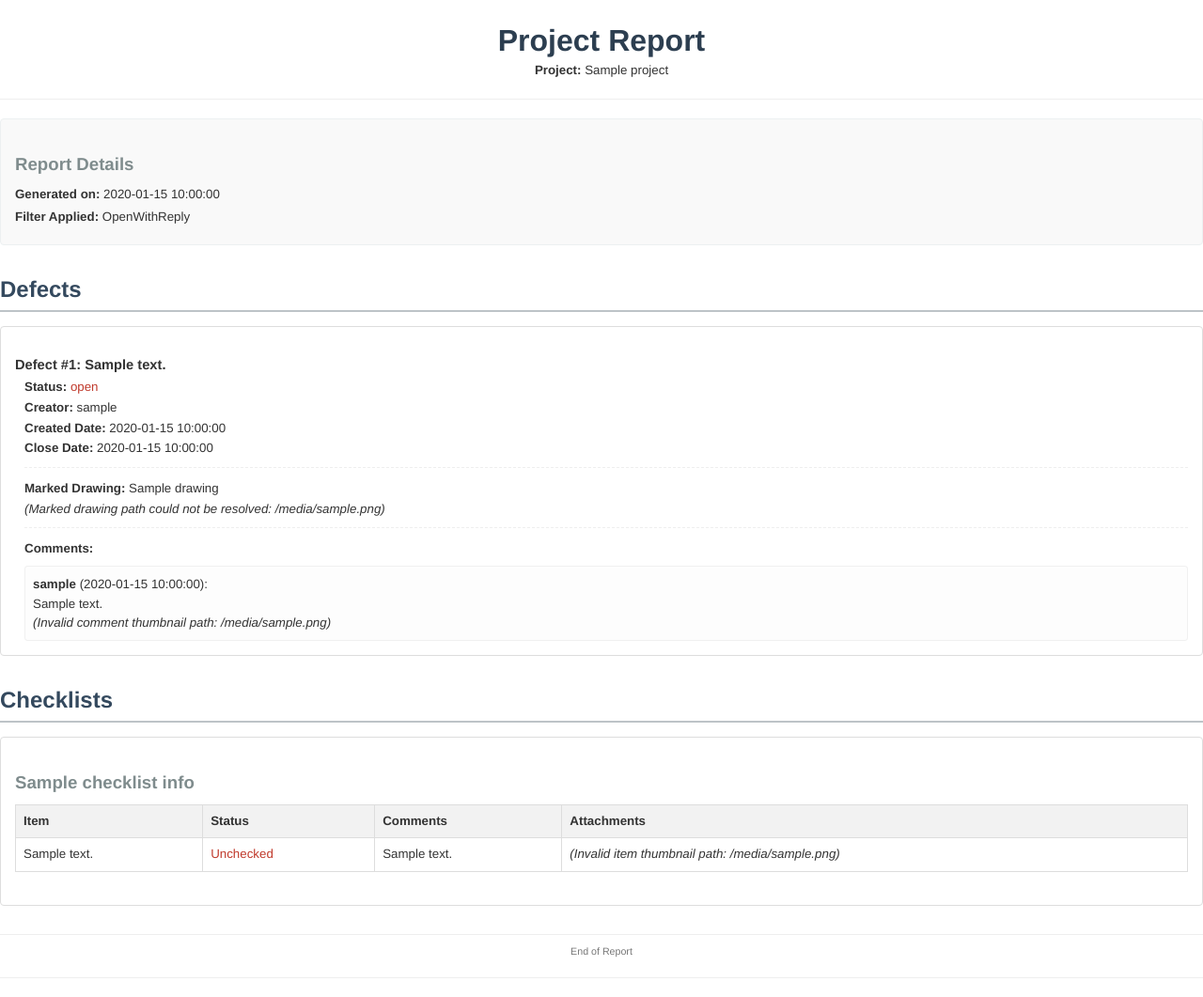
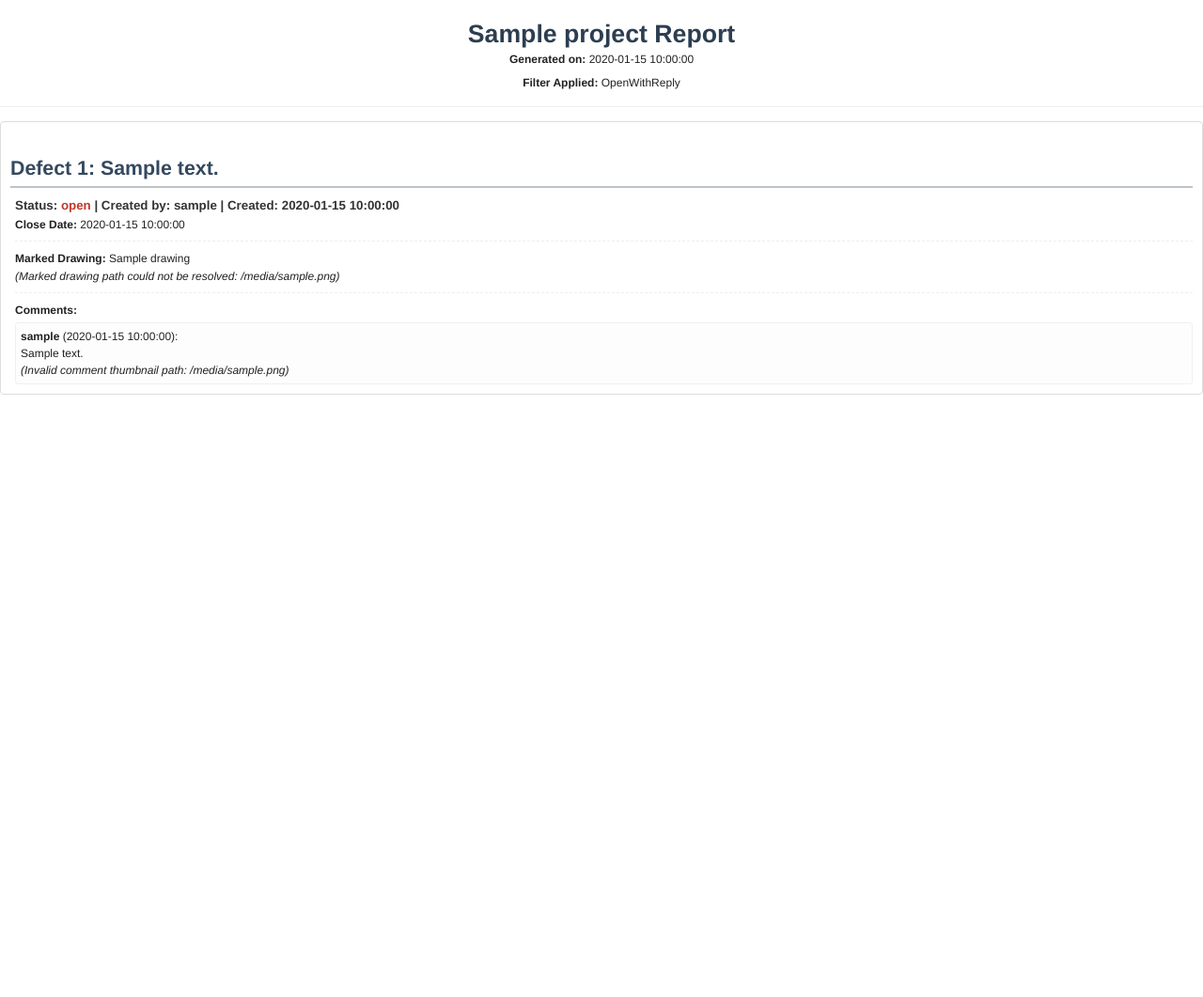
Before and after one commit to zoltanas/defect-tracking, a Python web app: template templates/report_template.html in a window 1280 px wide. Shown: the whole page at 94% size. After the commit the page ends 420 px from the top, so only its background shows below. Run offline with Jinja, Linux system fonts and the light colour scheme; the template is opened without the code that fills it: most values are stand-ins (such as "Sample title", 1, 10 or a date in 2020).

Commit message:
report without checklists

```diff
--- a/templates/report_template.html
+++ b/templates/report_template.html
@@ -13,8 +13,8 @@
             font-family: 'Helvetica Neue', Helvetica, Arial, sans-serif;
             margin: 0;
             padding: 0;
-            font-size: 10pt;
-            color: #333;
+            font-size: 9pt; /* Reduced font size */
+            color: #222; /* Darker text color */
             line-height: 1.4;
         }
         .container {
@@ -23,94 +23,93 @@
         }
         .header, .footer {
             text-align: center;
-            margin-bottom: 20px;
-            padding-bottom: 10px;
+            margin-bottom: 15px; /* Reduced margin */
+            padding-bottom: 8px; /* Reduced padding */
             border-bottom: 1px solid #eee;
         }
         .footer {
-            margin-top: 30px;
-            padding-top: 10px;
+            margin-top: 25px; /* Reduced margin */
+            padding-top: 8px; /* Reduced padding */
             border-top: 1px solid #eee;
-            font-size: 0.8em;
+            font-size: 0.75em; /* Slightly reduced font size */
             color: #777;
         }
         h1 {
-            font-size: 24pt;
+            font-size: 20pt; /* Reduced font size */
             color: #2c3e50;
             margin-bottom: 0;
         }
         h2 {
-            font-size: 18pt;
+            font-size: 16pt; /* Reduced font size */
             color: #34495e;
-            margin-top: 30px;
-            margin-bottom: 15px;
+            margin-top: 25px; /* Adjusted margin */
+            margin-bottom: 10px; /* Adjusted margin */
             border-bottom: 2px solid #bdc3c7;
-            padding-bottom: 5px;
+            padding-bottom: 3px; /* Adjusted padding */
         }
         h3 {
-            font-size: 14pt;
+            font-size: 12pt; /* Reduced font size */
             color: #7f8c8d;
-            margin-top: 20px;
-            margin-bottom: 10px;
+            margin-top: 15px; /* Adjusted margin */
+            margin-bottom: 8px; /* Adjusted margin */
         }
         h4 {
-            font-size: 11pt;
+            font-size: 10pt; /* Reduced font size */
             color: #333;
-            margin-top: 15px;
-            margin-bottom: 5px;
+            margin-top: 10px; /* Adjusted margin */
+            margin-bottom: 3px; /* Adjusted margin */
         }
         p {
-            margin: 0 0 10px 0;
+            margin: 0 0 8px 0; /* Reduced bottom margin */
         }
         strong {
             font-weight: bold;
         }
-        .project-info {
-            margin-bottom: 25px;
-            padding: 15px;
-            background-color: #f9f9f9;
-            border: 1px solid #ecf0f1;
-            border-radius: 4px;
-        }
-        .project-info p {
-            margin: 5px 0;
-        }
+
         .item-card {
             border: 1px solid #ddd;
             border-radius: 4px;
-            padding: 15px;
-            margin-bottom: 20px;
+            padding: 10px; /* Reduced padding */
+            margin-bottom: 15px; /* Reduced margin */
             background-color: #fff;
             page-break-inside: avoid;
         }
         .item-card p {
-            margin: 3px 0;
+            margin: 2px 0; /* Reduced margin */
         }
         .item-details {
-            margin-left: 10px;
+            margin-left: 5px; /* Reduced margin */
         }
         .attachments, .comments-section, .markers-section {
-            margin-top: 10px;
-            padding-top: 10px;
+            margin-top: 8px; /* Reduced margin */
+            padding-top: 8px; /* Reduced padding */
             border-top: 1px dashed #eee;
         }
-        .attachments img, .comment-attachments img, .markers-section img {
-            max-width: 150px; /* Increased max-width for better visibility */
-            max-height: 150px; /* Increased max-height */
-            margin: 5px;
+        .attachments img, .comment-attachments img { /* Checklist item images will also use this */
+            max-width: 200px; /* Increased for better visibility */
+            max-height: 200px; /* Increased for better visibility */
+            margin: 3px; /* Reduced margin */
             border: 1px solid #ccc;
             border-radius: 3px;
             vertical-align: middle;
         }
+        .markers-section img {
+            max-width: 450px; /* Significantly increased for marked drawing visibility */
+            max-height: 450px; /* Significantly increased for marked drawing visibility */
+            display: left; /* For centering */
+            margin: 10px auto; /* Centering and spacing */
+            border: 1px solid #ccc;
+            border-radius: 3px;
+        }
         .comment {
-            padding: 8px;
+            padding: 5px; /* Reduced padding */
             border: 1px solid #f0f0f0;
-            margin-top: 8px;
+            margin-top: 5px; /* Reduced margin */
             border-radius: 3px;
             background-color: #fdfdfd;
         }
         .comment p {
-            margin: 2px 0;
+            margin: 1px 0; /* Reduced margin */
         }
         .no-data {
             color: #777;
@@ -119,11 +118,11 @@
         table {
             width: 100%;
             border-collapse: collapse;
-            margin-bottom: 20px;
+            margin-bottom: 15px; /* Reduced margin */
         }
         th, td {
             border: 1px solid #ddd;
-            padding: 8px;
+            padding: 5px; /* Reduced padding */
             text-align: left;
         }
         th {
@@ -136,26 +135,21 @@
 <body>
     <div class="container">
         <div class="header">
-            <h1>Project Report</h1>
-            <p><strong>Project:</strong> {{ project.name }}</p>
-        </div>
-
-        <div class="project-info">
-            <h3>Report Details</h3>
+            <h1>{{ project.name }} Report</h1>
             <p><strong>Generated on:</strong> {{ generation_date }}</p>
             <p><strong>Filter Applied:</strong> {{ filter_status }}</p>
         </div>
 
-        <div class="section defects-section">
-            <h2>Defects</h2>
+
+            <!-- <h2>Defects</h2> -->
             {% if defects %}
                 {% for defect in defects %}
                 <div class="item-card">
-                    <h4>Defect #{{ defect.id }}: {{ defect.description }}</h4>
+                    <h2>Defect {{ defect.id }}: {{ defect.description }}</h2>
                     <div class="item-details">
-                        <p><strong>Status:</strong> <span class="status-{{ defect.status.lower() }}">{{ defect.status }}</span></p>
-                        <p><strong>Creator:</strong> {{ defect.creator.username if defect.creator else 'N/A' }}</p>
-                        <p><strong>Created Date:</strong> {{ defect.creation_date.strftime('%Y-%m-%d %H:%M:%S') if defect.creation_date else 'N/A' }}</p>
+                        <h4><strong>Status:</strong> <span class="status-{{ defect.status.lower() }}">{{ defect.status }}</span>   |   <strong>Created by:</strong> {{ defect.creator.username if defect.creator else 'N/A' }}   |   <strong>Created:</strong> {{ defect.creation_date.strftime('%Y-%m-%d %H:%M:%S') if defect.creation_date else 'N/A' }}</h4>
+                        <!-- <p><strong>Created by:</strong> {{ defect.creator.username if defect.creator else 'N/A' }}</p>
+                        <p><strong>Created Date:</strong> {{ defect.creation_date.strftime('%Y-%m-%d %H:%M:%S') if defect.creation_date else 'N/A' }}</p> -->
                         {% if defect.close_date %}
                         <p><strong>Close Date:</strong> {{ defect.close_date.strftime('%Y-%m-%d %H:%M:%S') }}</p>
                         {% endif %}
@@ -254,76 +248,6 @@
             {% else %}
                 <p class="no-data">No defects match the current filter.</p>
             {% endif %}
-        </div>
-
-        {% if checklists %}
-        <div class="section checklists-section">
-            <h2>Checklists</h2>
-            {# The inner if condition is for when checklists might be an empty list after filtering,
-               but the outer if ensures this whole block is skipped if checklists is None or truly empty
-               before any processing. Given app.py now sends an empty list if checklists are excluded,
-               this outer `if checklists` (evaluating to true if list is not empty) is the primary control. #}
-            {% if checklists %}
-                {% for chk_data in checklists %}
-                <div class="item-card">
-                    <h3>{{ chk_data.checklist_info.name }}</h3>
-                    <table>
-                        <thead>
-                            <tr>
-                                <th>Item</th>
-                                <th>Status</th>
-                                <th>Comments</th>
-                                <th>Attachments</th>
-                            </tr>
-                        </thead>
-                        <tbody>
-                        {% for item in chk_data['items'] %}
-                            <tr>
-                                <td>{{ item.item_text }}</td>
-                                <td><span class="status-{{ 'closed' if item.is_checked else 'open' }}">{{ 'Checked' if item.is_checked else 'Unchecked' }}</span></td>
-                                <td>{{ item.comments if item.comments else '' }}</td>
-                                <td>
-                                    {% if item.attachments %}
-                                        {% for attachment in item.attachments %}
-                                            {% if attachment.thumbnail_path %}
-                                                {% set abs_item_thumb_path = get_absolute_static_path(attachment.thumbnail_path) %}
-                                                {% if abs_item_thumb_path %}
-                                                    <img src="file://{{ abs_item_thumb_path }}" alt="Item Thumbnail">
-                                                {% else %}
-                                                    <span><em>(Invalid item thumbnail path: {{ attachment.thumbnail_path }})</em></span>
-                                                {% endif %}
-                                            {% elif attachment.file_path and (attachment.file_path.lower().endswith('.jpg') or attachment.file_path.lower().endswith('.jpeg') or attachment.file_path.lower().endswith('.png')) %}
-                                                {% set abs_item_file_path = get_absolute_static_path(attachment.file_path) %}
-                                                {% if abs_item_file_path %}
-                                                    <img src="file://{{ abs_item_file_path }}" alt="Item Attachment">
-                                                {% else %}
-                                                    <span><em>(Invalid item image attachment path: {{ attachment.file_path }})</em></span>
-                                                {% endif %}
-                                            {% elif attachment.file_path %}
-                                                <span>{{ attachment.file_path.split('/')[-1] }} (non-image)</span>
-                                            {% else %}
-                                                <span><em>(Item attachment path missing)</em></span>
-                                            {% endif %}
-                                        {% endfor %}
-                                    {% else %}
-                                    <!-- No attachments -->
-                                    {% endif %}
-                                </td>
-                            </tr>
-                        {% endfor %}
-                        </tbody>
-                    </table>
-                </div>
-                {% endfor %}
-            {% else %}
-                <p class="no-data">No checklists or items match the current filter.</p>
-            {% endif %}
-        </div>
-        {% endif %}
-
-        <div class="footer">
-            <p>End of Report</p>
-        </div>
     </div>
 </body>
 </html>
```
